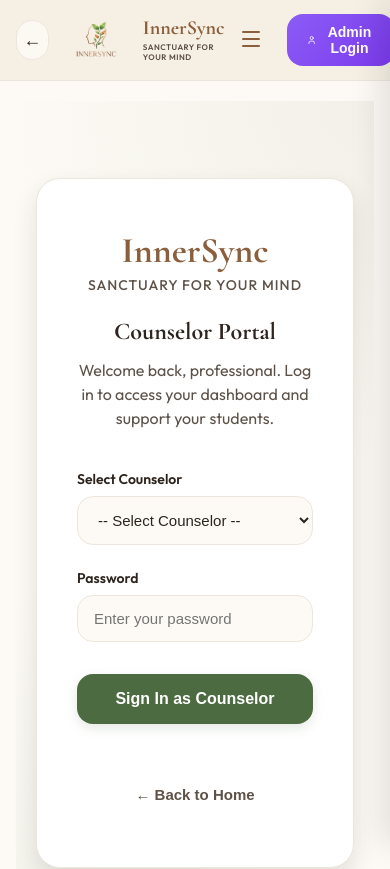
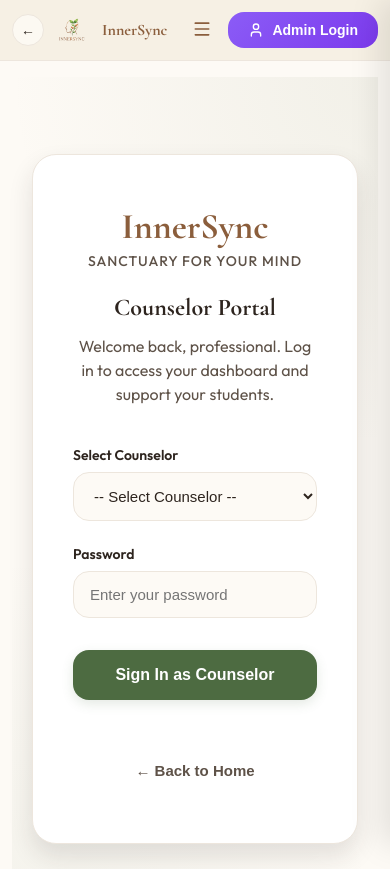
Before and after one commit to Aditya12705/InnerSync, a React (Vite) app in the folder Frontend/: page /counselor/login in a window 390 px wide. Shown: the top 869 px of the page. Built offline with nearby package versions, Linux system fonts and the light colour scheme; no server answers.

Commit message:
style: optimize header layout for mobile devices

```diff
--- a/Frontend/src/components/layout/AppLayout.module.scss
+++ b/Frontend/src/components/layout/AppLayout.module.scss
@@ -502,19 +502,24 @@
 
 @media (max-width: 1100px) {
   .headerContent {
-    height: 80px;
+    height: 70px;
+    padding: 0 16px;
   }
 
   .logo {
-    height: 50px;
+    height: 40px;
+  }
+
+  .brand {
+    gap: 8px;
   }
 
   .brandName {
-    font-size: 20px;
+    font-size: 18px;
   }
 
   .tagline {
-    font-size: 8px;
+    display: none; // Hide tagline on mobile to save space
   }
 
   .navLinks {
@@ -523,13 +528,57 @@
 }
 
 @media (max-width: 600px) {
+  .headerContent {
+    height: 60px;
+    padding: 0 12px;
+  }
+
+  .headerLeft,
   .headerRight {
-    .dropdown-toggle span {
+    gap: 8px;
+  }
+
+  .logo {
+    height: 32px;
+  }
+
+  .brandName {
+    font-size: 16px;
+  }
+
+  .backButton {
+    width: 32px;
+    height: 32px;
+    font-size: 14px;
+    display: flex;
+    align-items: center;
+    justify-content: center;
+  }
+
+  .user-menu .dropdown-toggle {
+    span {
       display: none;
+    }
+
+    padding: 4px;
+  }
+
+  .user-menu .user-avatar {
+    width: 32px;
+    height: 32px;
+    font-size: 12px;
+  }
+
+  .mobileMenuToggle {
+    padding: 4px;
+
+    svg {
+      width: 20px;
+      height: 20px;
     }
   }
 
   .main {
-    padding: 20px 16px;
+    padding: 16px 12px;
   }
 }
```
